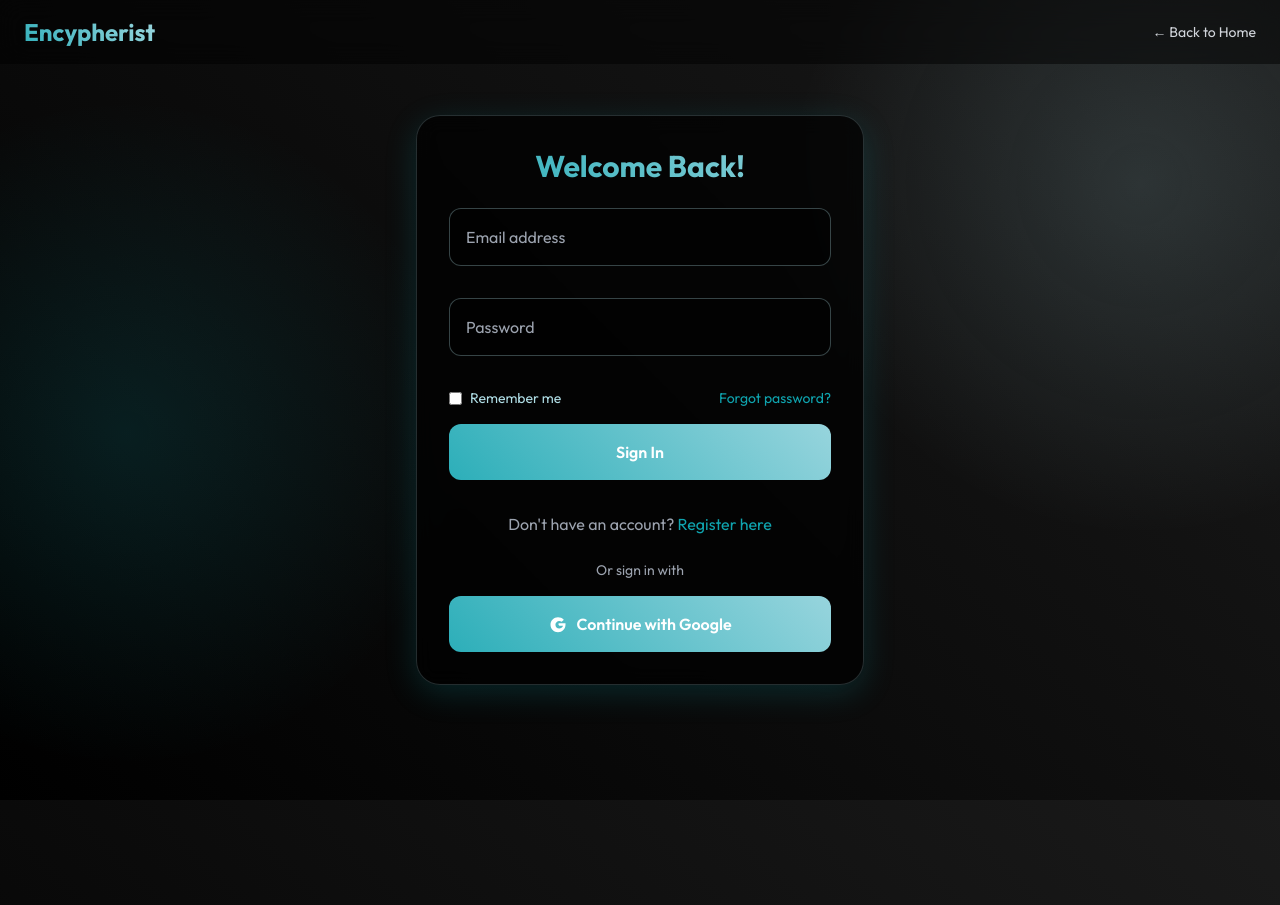
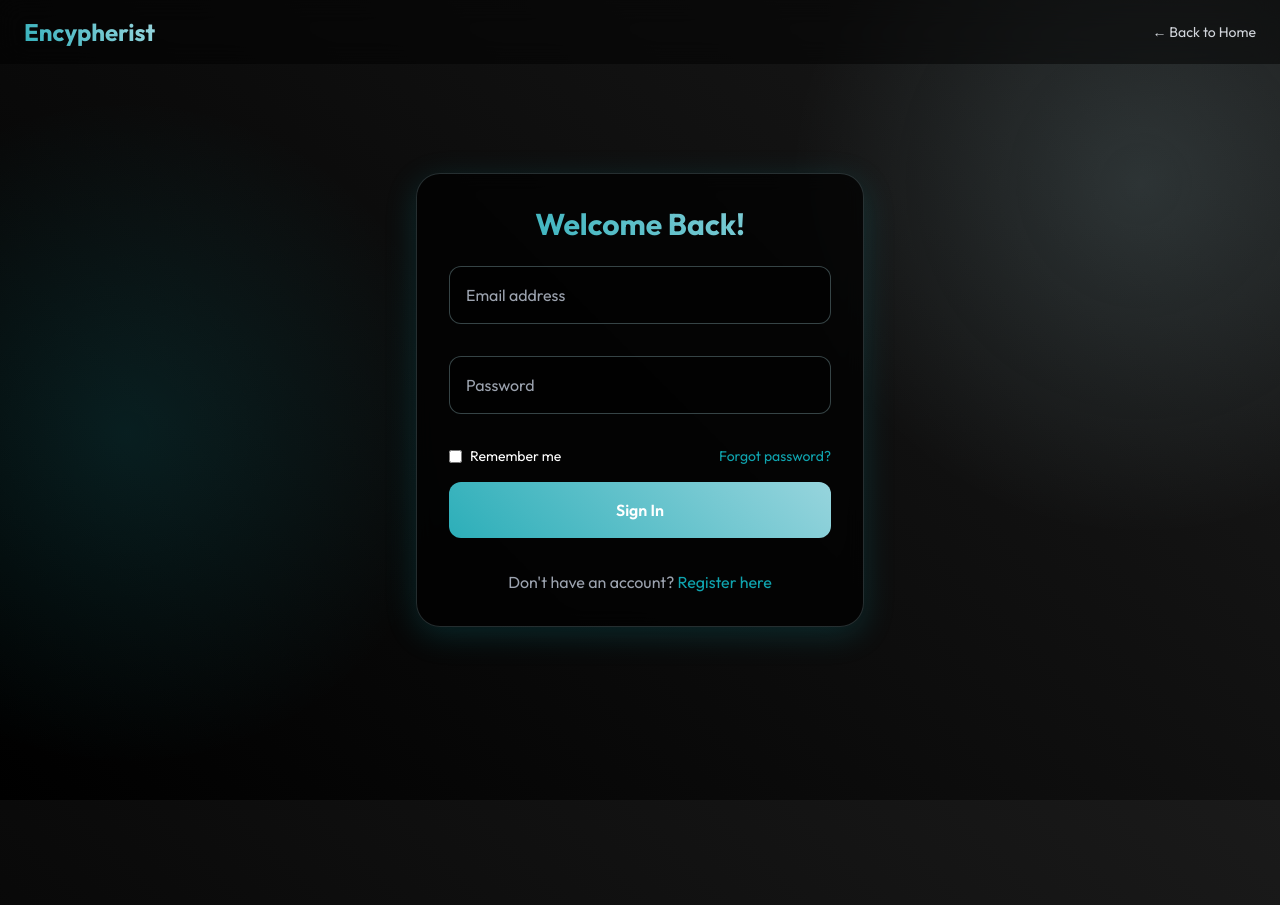
Before and after one commit to Apex-ace/Encypherist, a Flask app: page /login in a window 1280 px wide; the page is wider, and only the part inside the window is pictured. Run offline with Flask 3, Linux system fonts and the light colour scheme; some libraries are stand-ins or nearby versions.

Commit message:
Update login page styling to match register page

```diff
--- a/templates/login.html
+++ b/templates/login.html
@@ -93,36 +93,18 @@
             box-shadow: 0 4px 20px rgba(15, 164, 175, 0.4);
         }
 
-        .form-check-input {
-            background-color: rgba(0, 0, 0, 0.5);
-            border: 1px solid rgba(175, 221, 229, 0.3);
-            cursor: pointer;
-        }
-
-        .form-check-input:checked {
-            background-color: #0FA4AF;
-            border-color: #0FA4AF;
-        }
-
-        .form-check-label {
-            color: #AFDDE5;
-            cursor: pointer;
+        @keyframes gradient {
+            0% { background-position: 0% 50%; }
+            50% { background-position: 100% 50%; }
+            100% { background-position: 0% 50%; }
         }
 
         .text-accent {
             color: #0FA4AF;
-            text-decoration: none;
-            transition: color 0.3s ease;
         }
 
         .text-accent:hover {
             color: #AFDDE5;
-        }
-
-        @keyframes gradient {
-            0% { background-position: 0% 50%; }
-            50% { background-position: 100% 50%; }
-            100% { background-position: 0% 50%; }
         }
     </style>
 </head>
@@ -176,22 +158,10 @@
                 </button>
             </form>
 
-            <div class="mt-8 text-center">
-                <p class="text-gray-400">
-                    Don't have an account?
-                    <a href="{{ url_for('register') }}" class="text-accent">Register here</a>
-                </p>
-            </div>
-
-            <div class="mt-6 text-center">
-                <p class="text-sm text-gray-400 mb-4">Or sign in with</p>
-                <a href="{{ url_for('google_login') }}" class="btn-primary flex items-center justify-center gap-2">
-                    <svg class="w-5 h-5" viewBox="0 0 24 24" fill="currentColor">
-                        <path d="M12.545,12.151L12.545,12.151c0,1.054,0.855,1.909,1.909,1.909h3.536c-0.607,1.972-2.405,3.404-4.545,3.404c-2.627,0-4.545-2.127-4.545-4.545s2.127-4.545,4.545-4.545c1.127,0,2.163,0.399,2.972,1.063l2.595-2.595C16.823,4.968,14.555,4,12,4C7.037,4,3,8.037,3,13s4.037,9,9,9s9-4.037,9-9v-1.909h-7.455C12.69,11.091,12.545,11.597,12.545,12.151z"/>
-                    </svg>
-                    Continue with Google
-                </a>
-            </div>
+            <p class="mt-8 text-center text-gray-400">
+                Don't have an account?
+                <a href="{{ url_for('register') }}" class="text-accent">Register here</a>
+            </p>
         </div>
     </div>
 </body>
```
